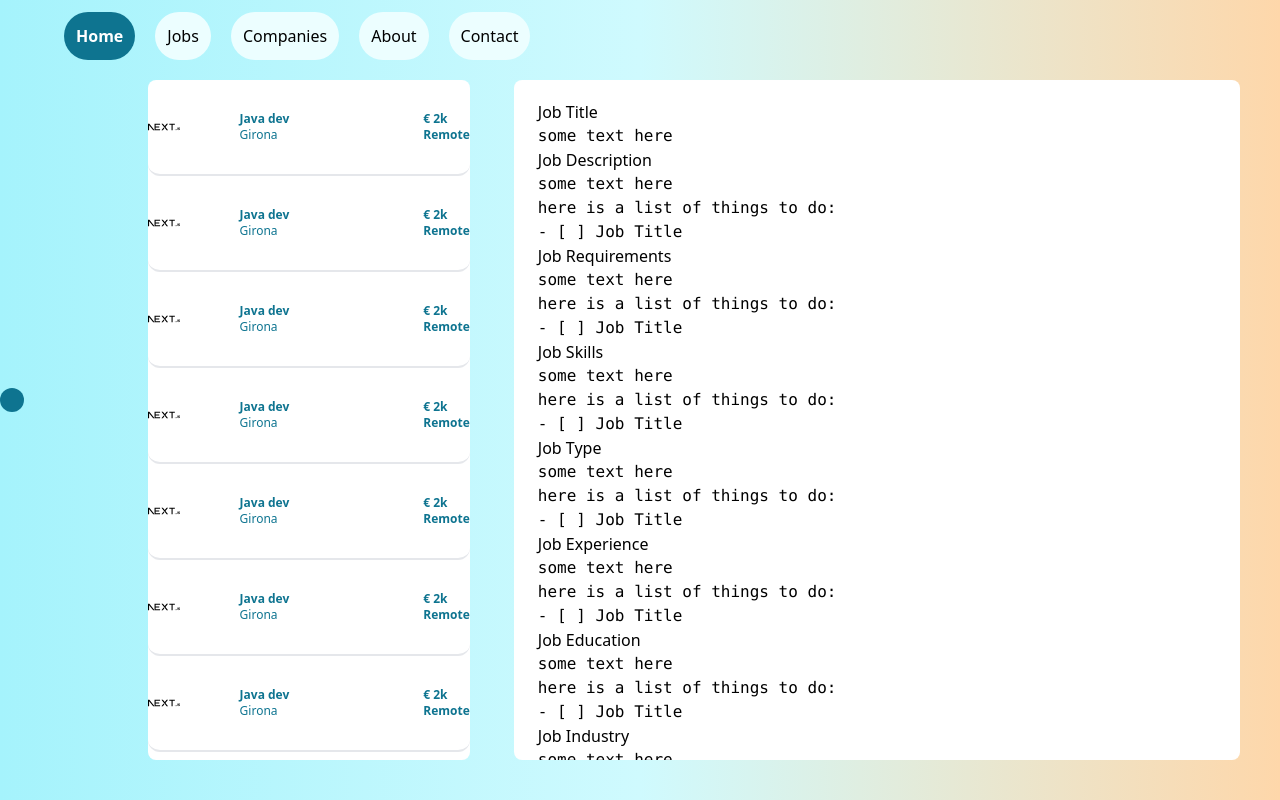
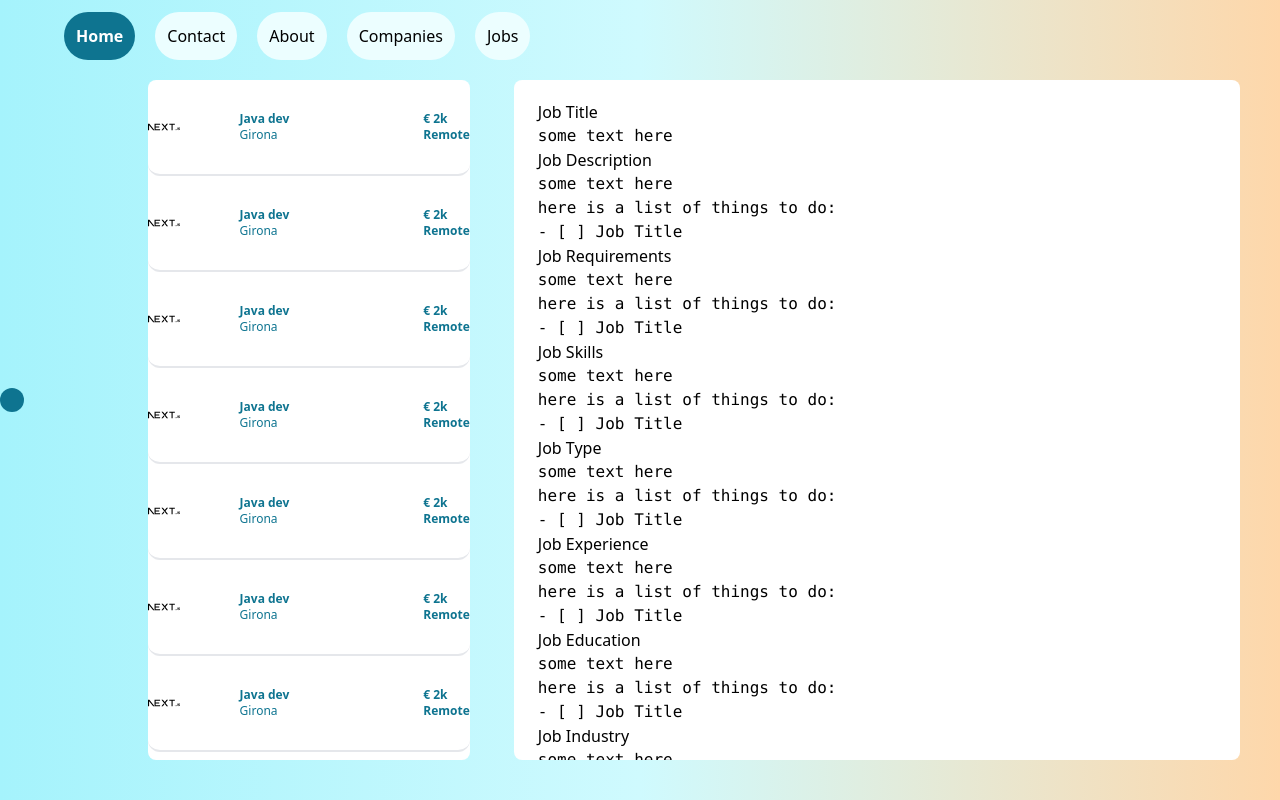
Before and after one commit to sorydi3/braozn, a Next.js app in the folder remotejobsite/: page / in a window 1280 px wide. Built offline with nearby package versions, Linux system fonts and the light colour scheme.

Commit message:
nav bar links added

```diff
--- a/remotejobsite/src/pages/components/navbar.js
+++ b/remotejobsite/src/pages/components/navbar.js
@@ -1,3 +1,4 @@
+import Link from "next/link";
 import NavBarItem from "./navbaritem";
 
 function NavBar() {
@@ -12,11 +13,25 @@ function NavBar() {
         />
       </div>
       <div className="mr-auto left-16  top-3 md:fixed hidden md:flex space-x-5">
-        <NavBarItem name="Home" focused={true} />
-        <NavBarItem name="Jobs" />
-        <NavBarItem name="Companies" />
-        <NavBarItem name="About" />
-        <NavBarItem name="Contact" />
+        <Link href="\">
+          <NavBarItem name="Home" focused={true} />
+        </Link>
+
+        <Link href="contact">
+          <NavBarItem name="Contact" />
+        </Link>
+
+        <Link href="about">
+          <NavBarItem name="About" />
+        </Link>
+
+        <Link href="companies">
+          <NavBarItem name="Companies" />
+        </Link>
+
+        <Link href="jobs">
+          <NavBarItem name="Jobs" />
+        </Link>
       </div>
 
       <div className="md:hidden flex flex-col space-y-2"></div>
```
